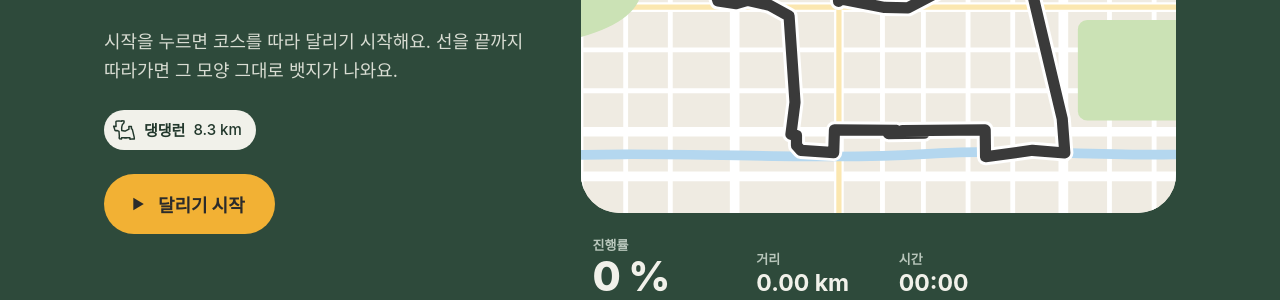
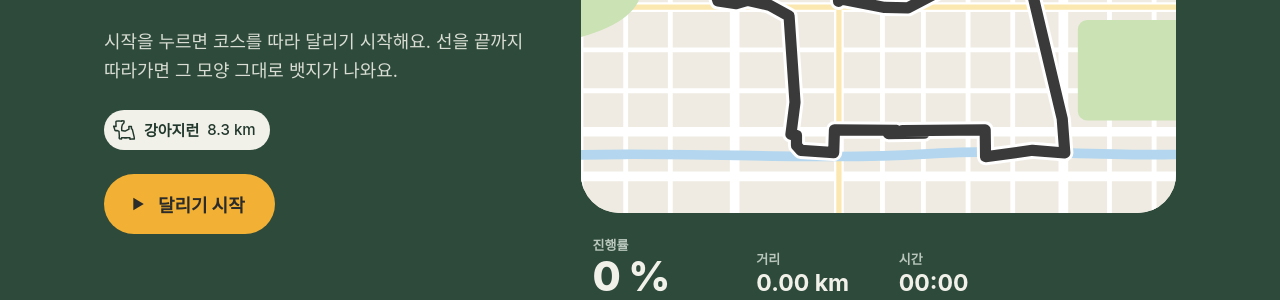
Before and after one commit to SlimPumpkin/runningpencil.com, a Jekyll site: the page built from index.html, in a window 1280 px wide and 900 px high, scrolled down 4001 px. Shown: the part 139-439 px from the top of the window. Built offline with Jekyll 4.4.1, drawn with Linux system fonts in a browser that asks for light colours; some web fonts are replaced; some of the changed text lies outside the part shown.

Commit message:
fix(04): IN-04 랜딩의 코스 이름 「댕댕런」을 앱과 같은 「강아지런」으로 통일
「세 가지 이유」 목업·「달려 보기」·히어로·스케치 aria-label과 스크립트 주석의 9곳을 바꿨다. 실제 앱 캡처(screen-badge)는 「강아지런 뱃지를 받았어요!」를 보여 주므로 한 페이지 안의 이름을 맞춘다. 거리·시간·그림 값은 그대로다.

Co-Authored-By: Claude Opus 5.5 <noreply@anthropic.com>
Claude-Session: https://claude.ai/code/session_01HJpqojas1R4XrgzPNYwW3i

```diff
--- a/index.html
+++ b/index.html
@@ -179,7 +179,7 @@ layout: none
                     </div>
                 </div>
                 <div style="position: relative; background: #FAFAF7; border-radius: clamp(24px, 3vw, 40px); padding: clamp(6px, 0.8vw, 12px)">
-                    <svg id="rp-hero-art" viewBox="60 50 780 510" role="img" aria-label="쿼터뷰 지도 위 댕댕런 코스를 따라 사람과 연필 캐릭터가 걷고 달리는 그림" style="display: block; width: 100%; height: auto">
+                    <svg id="rp-hero-art" viewBox="60 50 780 510" role="img" aria-label="쿼터뷰 지도 위 강아지런 코스를 따라 사람과 연필 캐릭터가 걷고 달리는 그림" style="display: block; width: 100%; height: auto">
                         <ellipse cx="450" cy="452" rx="352" ry="94" fill="#2B2B2B" opacity=".08" />
                         <polygon points="811,348 353,501 353,523 811,370" fill="#CFC7B8" />
                         <polygon points="353,501 89,236 89,258 353,523" fill="#DAD3C6" />
@@ -339,7 +339,7 @@ layout: none
                                 </div>
 
                                 <div data-step="2" style="position: relative; display: flex; flex-direction: column">
-                                    <div style="padding: 20px 16px 10px; font-size: 16px; font-weight: 600">댕댕런</div>
+                                    <div style="padding: 20px 16px 10px; font-size: 16px; font-weight: 600">강아지런</div>
                                     <div style="position: relative; flex: 1; overflow: hidden">
                                         <svg viewBox="-12 -42 124 184" preserveAspectRatio="xMidYMid slice" aria-hidden="true" style="position: absolute; inset: 0; width: 100%; height: 100%">
                                             <use href="#rp-map-seoul" x="-50" y="-50" width="200" height="200" />
@@ -356,7 +356,7 @@ layout: none
                                     <div style="position: absolute; inset: 0; display: grid; place-items: center; padding: 22px; background: rgba(31, 27, 19, 0.55)">
                                         <div style="display: flex; flex-direction: column; align-items: center; gap: 14px; width: 100%; padding: 20px; border-radius: 28px; background: #F6EBDD">
                                             <span class="rp-badge" style="width: 196px; height: 196px; background-color: #F2B134; border-color: #D4962A"><svg viewBox="-15.8 -15.8 131.6 131.6" aria-hidden="true"><use href="#rp-c-dog" fill="none" stroke="#3A3A3A" stroke-width="3.3" stroke-linecap="round" stroke-linejoin="round" style="stroke-dasharray: 1000px; stroke-dashoffset: calc(1000px * (1 - var(--q2)))" /></svg></span>
-                                            <span style="font-size: 17px; font-weight: 600; text-align: center">댕댕런 뱃지를 받았어요!</span>
+                                            <span style="font-size: 17px; font-weight: 600; text-align: center">강아지런 뱃지를 받았어요!</span>
                                             <span style="display: flex; align-items: center; justify-content: center; width: 100%; height: 42px; border-radius: 21px; background: #7C580D; color: #FFFFFF; font-size: 13px; font-weight: 600">확인</span>
                                         </div>
                                     </div>
@@ -376,12 +376,12 @@ layout: none
                     <p style="font-size: 15px; font-weight: 700; color: #F2B134">출시 전에 먼저</p>
                     <h2 id="rp-h-demo" style="font-size: clamp(30px, 4.3vw, 60px); font-weight: 800; line-height: 1.14; letter-spacing: -0.03em">10초 만에<br>한 코스 달려 보기</h2>
                     <p style="font-size: clamp(16px, 1.4vw, 19px); line-height: 1.65; color: #D9DDD3; max-width: 25em">시작을 누르면 코스를 따라 달리기 시작해요. 선을 끝까지 따라가면 그 모양 그대로 뱃지가 나와요.</p>
-                    <p style="display: inline-flex; align-items: center; gap: 8px; height: 40px; padding: 0 14px 0 8px; border-radius: 999px; background: #F1F1EA; color: #22382C; font-size: 15px; font-weight: 700"><svg viewBox="-8 -8 116 116" width="24" height="24" aria-hidden="true"><use href="#rp-c-dog" fill="none" stroke="currentColor" stroke-width="7" stroke-linecap="round" stroke-linejoin="round" /></svg>댕댕런<span style="font-weight: 500">8.3 km</span></p>
+                    <p style="display: inline-flex; align-items: center; gap: 8px; height: 40px; padding: 0 14px 0 8px; border-radius: 999px; background: #F1F1EA; color: #22382C; font-size: 15px; font-weight: 700"><svg viewBox="-8 -8 116 116" width="24" height="24" aria-hidden="true"><use href="#rp-c-dog" fill="none" stroke="currentColor" stroke-width="7" stroke-linecap="round" stroke-linejoin="round" /></svg>강아지런<span style="font-weight: 500">8.3 km</span></p>
                     <button type="button" class="rp-btn rp-run" id="rp-run-btn"><svg width="22" height="22" aria-hidden="true"><use id="rp-run-icon" href="#rp-i-play" /></svg><span id="rp-run-label">달리기 시작</span></button>
                 </div>
                 <div style="display: flex; flex-direction: column; gap: clamp(14px, 1.8vw, 22px)">
                     <div class="rp-demo-map">
-                        <svg viewBox="-30 -10 160 120" preserveAspectRatio="xMidYMid meet" role="img" aria-label="댕댕런 코스를 가상으로 달려 보는 지도" style="position: absolute; inset: 0; width: 100%; height: 100%; overflow: visible">
+                        <svg viewBox="-30 -10 160 120" preserveAspectRatio="xMidYMid meet" role="img" aria-label="강아지런 코스를 가상으로 달려 보는 지도" style="position: absolute; inset: 0; width: 100%; height: 100%; overflow: visible">
                             <use href="#rp-map-seoul" x="-50" y="-50" width="200" height="200" />
                             <use href="#rp-c-dog" fill="none" stroke="#FFFFFF" stroke-width="4.6" stroke-linecap="round" stroke-linejoin="round" />
                             <use href="#rp-c-dog" fill="none" stroke="#3A3A3A" stroke-width="3" stroke-linecap="round" stroke-linejoin="round" />
@@ -392,7 +392,7 @@ layout: none
                         <div class="rp-done" id="rp-demo-done" style="position: absolute; inset: 0; display: grid; place-items: center; padding: 16px; background: rgba(31, 27, 19, 0.5)">
                             <div style="display: flex; flex-direction: column; align-items: center; gap: 12px; max-width: 300px; padding: 24px; border-radius: 28px; background: #FFF8F3; color: #201B13; text-align: center">
                                 <span class="rp-badge t-yellow" style="width: 148px; height: 148px"><svg viewBox="-15.8 -15.8 131.6 131.6" aria-hidden="true"><use href="#rp-c-dog" fill="none" stroke="currentColor" stroke-width="3.3" stroke-linecap="round" stroke-linejoin="round" /></svg></span>
-                                <p style="font-size: 19px; font-weight: 700; letter-spacing: -0.01em">댕댕런 뱃지를 받았어요!</p>
+                                <p style="font-size: 19px; font-weight: 700; letter-spacing: -0.01em">강아지런 뱃지를 받았어요!</p>
                                 <p style="font-size: 14px; line-height: 1.5; color: #4E4539">진짜 길에서 완주하면 보관함에 차곡차곡 쌓여요.</p>
                                 <a href="#get" style="display: inline-flex; align-items: center; gap: 6px; min-height: 44px; font-size: 15px; font-weight: 700; color: #7C580D; text-decoration: underline; text-underline-offset: 4px">출시 안내 보기<svg width="18" height="18" aria-hidden="true"><use href="#rp-i-down" /></svg></a>
                             </div>
@@ -443,7 +443,7 @@ layout: none
                 </div>
                 <div style="justify-self: center">
                     <div style="display: flex; flex-direction: column; align-items: center; gap: 16px; padding: clamp(20px, 2.2vw, 28px); border-radius: 36px; background: #FAFAF7; box-shadow: 0 24px 48px rgba(43, 43, 43, 0.2); transform: rotate(2deg)">
-                        <svg id="rp-sketch" viewBox="-14 -14 128 128" role="img" aria-label="러닝펜슬 로고가 댕댕런 코스를 그리고 있는 그림" style="display: block; width: clamp(220px, 24vw, 320px); height: auto; overflow: visible; border-radius: 16px; background-color: #F5F9FC; background-image: linear-gradient(#D3E2EF 1px, transparent 1px), linear-gradient(90deg, #D3E2EF 1px, transparent 1px); background-size: 12.5% 12.5%">
+                        <svg id="rp-sketch" viewBox="-14 -14 128 128" role="img" aria-label="러닝펜슬 로고가 강아지런 코스를 그리고 있는 그림" style="display: block; width: clamp(220px, 24vw, 320px); height: auto; overflow: visible; border-radius: 16px; background-color: #F5F9FC; background-image: linear-gradient(#D3E2EF 1px, transparent 1px), linear-gradient(90deg, #D3E2EF 1px, transparent 1px); background-size: 12.5% 12.5%">
                             <use href="#rp-c-dog" fill="none" stroke="#9FB6CC" stroke-width="1.6" stroke-linecap="round" stroke-dasharray="0.1 9" />
                             <use href="#rp-c-dog" fill="none" stroke="#3A3A3A" stroke-width="3.2" stroke-linecap="round" stroke-linejoin="round" stroke-dasharray="1000" stroke-dashoffset="1000"><animate attributeName="stroke-dashoffset" values="1000;0;0" keyTimes="0;0.78;1" dur="14s" repeatCount="indefinite" /><animate attributeName="opacity" values="1;1;0" keyTimes="0;0.94;1" dur="14s" repeatCount="indefinite" /></use>
                             <circle cx="74" cy="45.2" r="2.8" fill="#2E7D32" stroke="#FFFFFF" stroke-width="1" />
@@ -475,8 +475,8 @@ layout: none
             var demoProg = byId('rp-demo-prog'), demoDot = byId('rp-demo-dot');
             var demoPct = byId('rp-demo-pct'), demoDist = byId('rp-demo-dist'), demoTime = byId('rp-demo-time');
             var runBtn = byId('rp-run-btn'), runIcon = byId('rp-run-icon'), runLabel = byId('rp-run-label'), demoDone = byId('rp-demo-done');
-            var course = byId('rp-c-dog');   // 댕댕런 코스 선
-            var KM = 8.3;                    // 댕댕런 거리
+            var course = byId('rp-c-dog');   // 강아지런 코스 선
+            var KM = 8.3;                    // 강아지런 거리
 
             // step: 보이는 단계(0~2) · live: 구간을 화면에 고정하고 스크롤로 넘기는 중인지 · run: 체험 상태(idle → running → done)
             var state = { step: 0, live: doc.classList.contains('rp-pin'), run: 'idle' };
```
